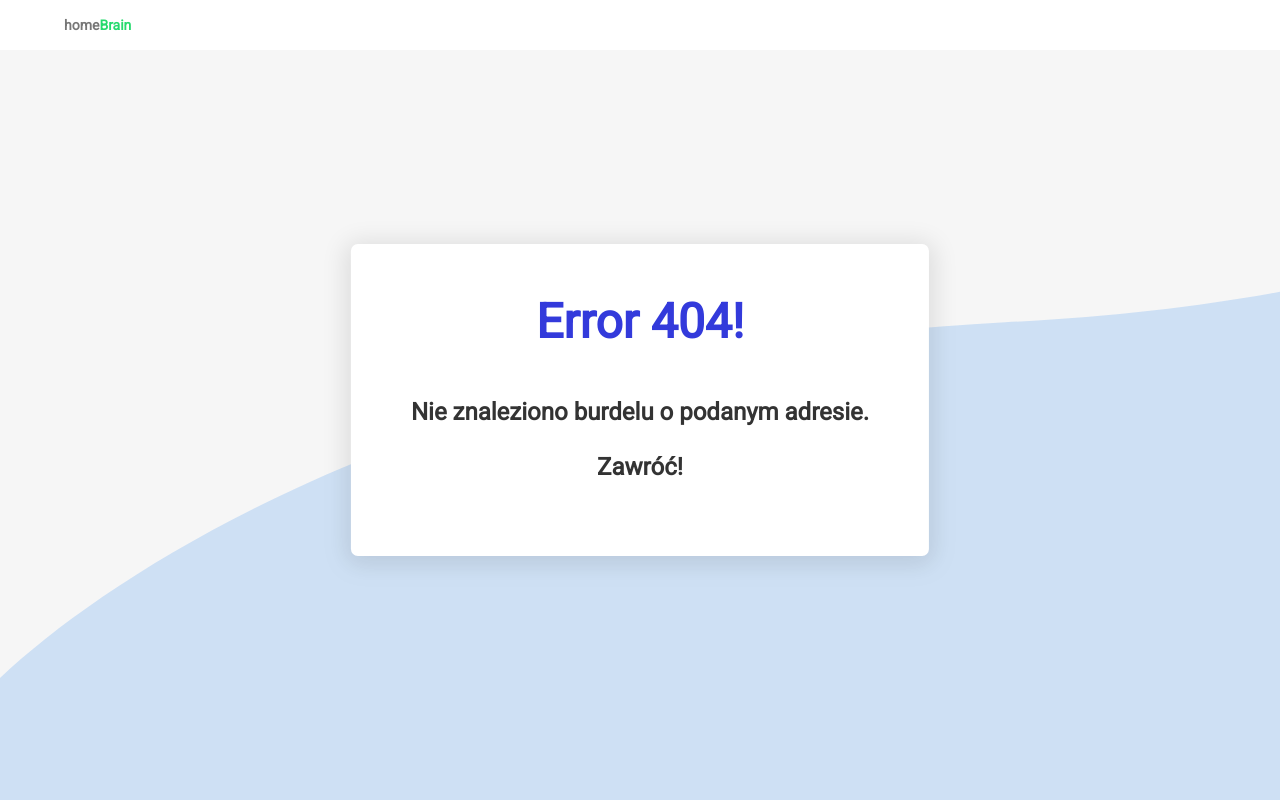
After one commit to TSC-Apps/homeBrain, a Flask app: template templates/404.html in a window 1280 px wide. The commit adds this page. Run offline with Flask 2, Linux system fonts and the light colour scheme; the template is opened without the code that fills it, so the values that code supplies are empty; style sheets or scripts are compiled from the project's sources.

Commit message:
Added 404 page

```diff
--- a/app.py
+++ b/app.py
@@ -152,5 +152,10 @@ def logout():
     return redirect(url_for('login'))
 
 
+@app.errorhandler(404)
+def page_not_found(e):
+    return render_template('404.html'), 404
+
+
 if __name__ == '__main__':
     app.run(debug=True)
--- /dev/null
+++ b/static/css/404.css
@@ -0,0 +1,25 @@
+.box-404 {
+  max-width: 600px;
+  height: auto;
+  padding: 50px 60px;
+  position: fixed;
+  top: 50%;
+  left: 50%;
+  transform: translate(-50%, -50%);
+  background-color: white;
+  -webkit-box-shadow: 0 4px 25px 6px rgba(0, 0, 0, 0.1);
+  box-shadow: 0 4px 25px 6px rgba(0, 0, 0, 0.1);
+  border-radius: 7px;
+}
+
+.title-404 {
+  text-align: center;
+  margin: 0 0 50px 0;
+}
+
+.subtitle-404 {
+  text-align: center;
+  font-size: 2em;
+}
+
+/*# sourceMappingURL=404.css.map */
--- /dev/null
+++ b/static/sass/404.scss
@@ -0,0 +1,25 @@
+@import "variables.scss";
+@import "mixins.scss";
+
+.box-404 {
+  max-width: 600px;
+  height: auto;
+  padding: 50px 60px;
+  position: fixed;
+  top: 50%;
+  left: 50%;
+  transform: translate(-50%, -50%);
+  background-color: white;
+  @include shadow();
+  border-radius: 7px;
+}
+
+.title-404 {
+  text-align: center;
+  margin: 0 0 50px 0;
+}
+
+.subtitle-404 {
+  text-align: center;
+  font-size: 2em;
+}
--- /dev/null
+++ b/templates/404.html
@@ -0,0 +1,13 @@
+{% extends 'base.html' %}
+
+{% block body %}
+    {% include 'includes/_basic_header.html' %}
+    <div class="content">
+        <div class="content-wrapper">
+            <div class="box-404">
+                <h2 class="title-404">Error 404!</h2>
+                <h3 class="subtitle-404">Nie znaleziono burdelu o podanym adresie.</br></br>Zawróć!</h3>
+            </div>
+        </div>
+    </div>
+{% endblock %}
--- a/templates/base.html
+++ b/templates/base.html
@@ -16,6 +16,7 @@
     <link rel="stylesheet" href="../static/css/media-finances.css">
     <link rel="stylesheet" href="../static/css/login.css">
     <link rel="stylesheet" href="../static/css/modal.css">
+    <link rel="stylesheet" href="../static/css/404.css">
 
 
     <!-- FAVICON -->
```
Also changed, not shown: 1 other file.
